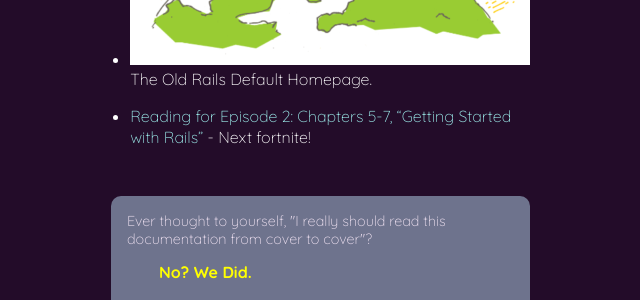
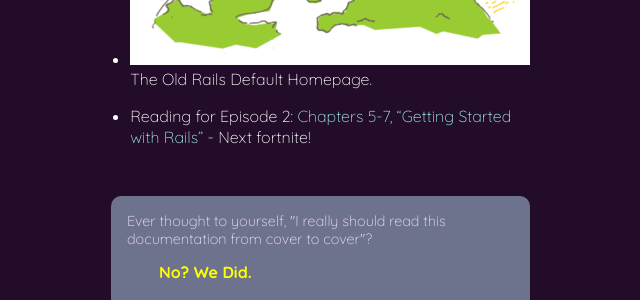
Before and after one commit to tightlycoupled-dev/tightlycoupled-dev.github.io, a Jekyll site: the page built from _posts/2023-04-04-episode_1.md, in a window 1280 px wide. Shown: the part 716-1016 px from the top of the page, without its empty margins (329-969 px from the left). Built offline with Jekyll 4.4.1, drawn with Linux system fonts in a browser that asks for light colours; a file with an impossible date is left out.

```diff
--- a/_posts/2023-04-04-episode_1.md
+++ b/_posts/2023-04-04-episode_1.md
@@ -16,4 +16,4 @@ Aji & Mina discuss the first four chapters of the Rails Guides, and uncover that
 
 * ![Rails' old default homepage](/public/e1-rails_welcome.png) The Old Rails Default Homepage.
 
-* [Reading for Episode 2: Chapters 5-7, "Getting Started with Rails"](https://guides.rubyonrails.org/getting_started.html#autoloading) - Next fortnite!
+* Reading for Episode 2: [Chapters 5-7, "Getting Started with Rails"](https://guides.rubyonrails.org/getting_started.html#autoloading) - Next fortnite!
```
Also changed, not shown: _posts/2023-04-17-episode_2.md (added, +21 -0 lines).
